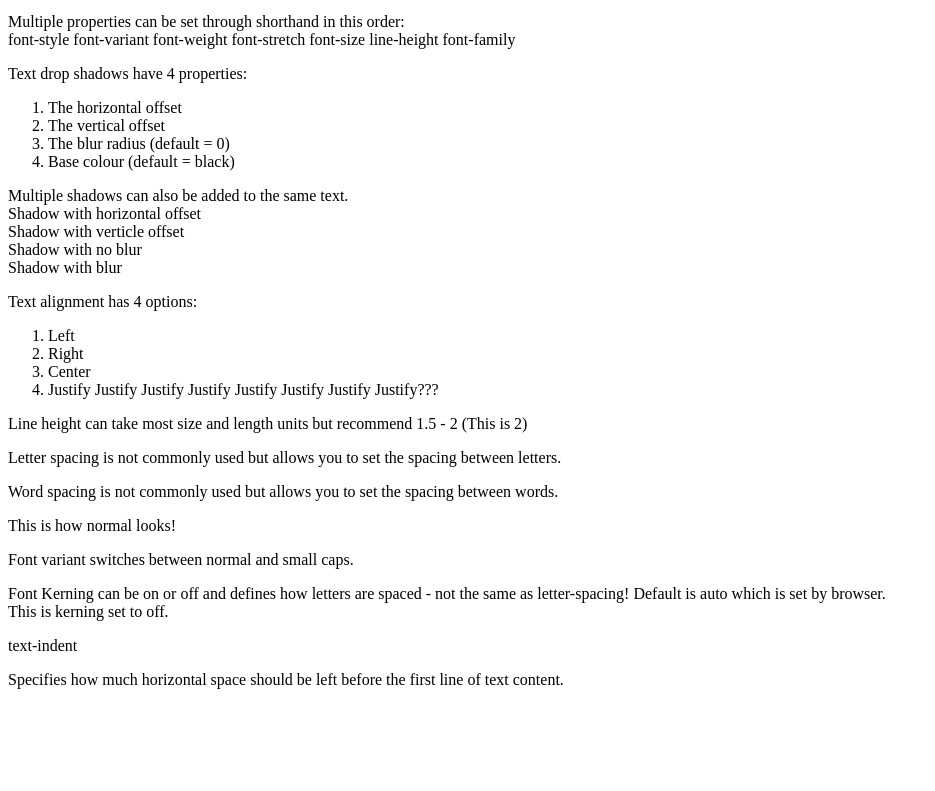
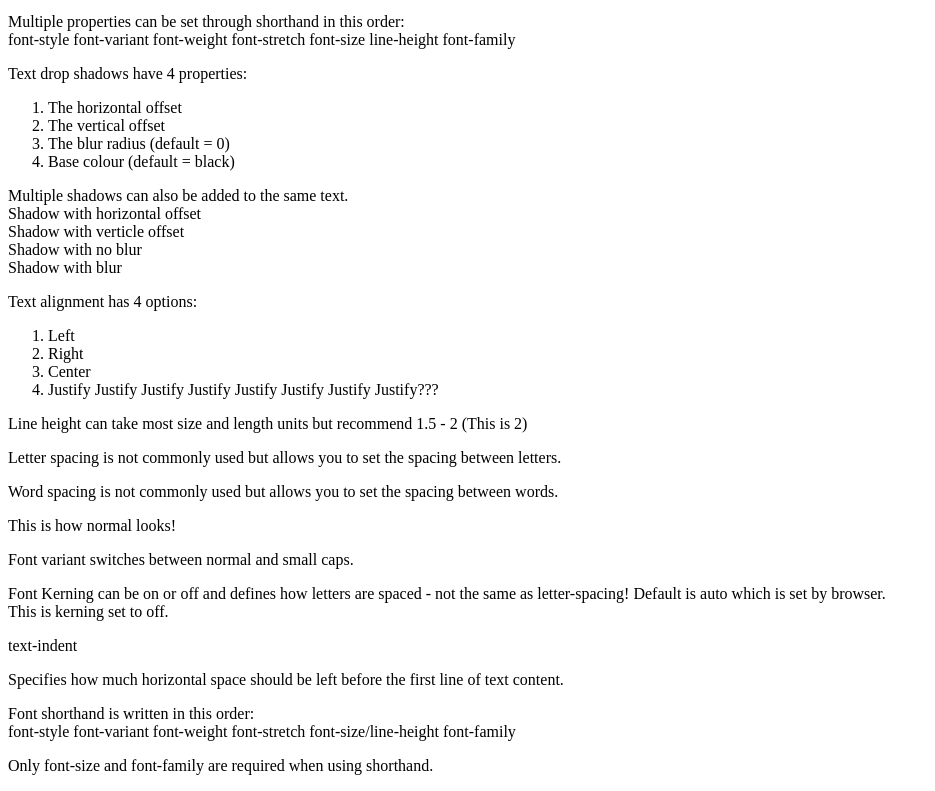
Before and after one commit to MazontheMoon/templateBasic, a plain HTML site: page cheatsheet_font_text.html in a window 1280 px wide. Shown: the part 1187-1978 px from the top of the page, without its empty margins (0-935 px from the left). Before the commit the page ends 1892 px from the top, so only its background shows below. Drawn offline with Linux system fonts and the light colour scheme.

Commit message:
Update cheatsheet_font_text.html
Added final section of font-shorthand

```diff
--- a/cheatsheet_font_text.html
+++ b/cheatsheet_font_text.html
@@ -108,6 +108,10 @@ My practice and cheatsheet HTML page
         <p>text-indent</p>
         <p id="text-layout-indent">Specifies how much horizontal space should be left before the first line of text content.</p>
       </div>
+      <div class="style font-short">
+        <p>Font shorthand is written in this order:<br>font-style font-variant font-weight font-stretch font-size/line-height font-family</p>
+        <p>Only font-size and font-family are required when using shorthand.</p>
+      </div>
     </article>
   </section>
 </main>
```
